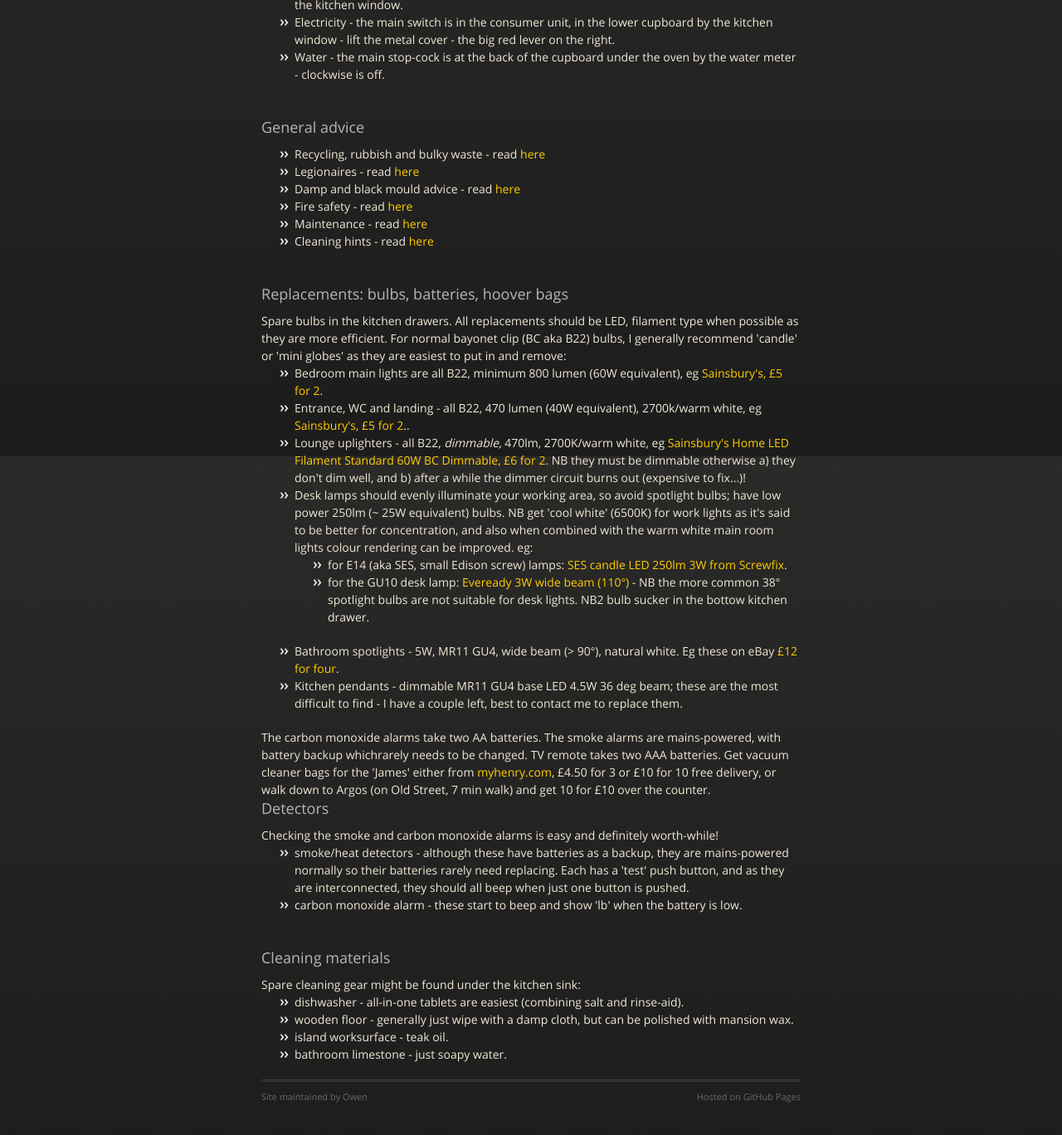
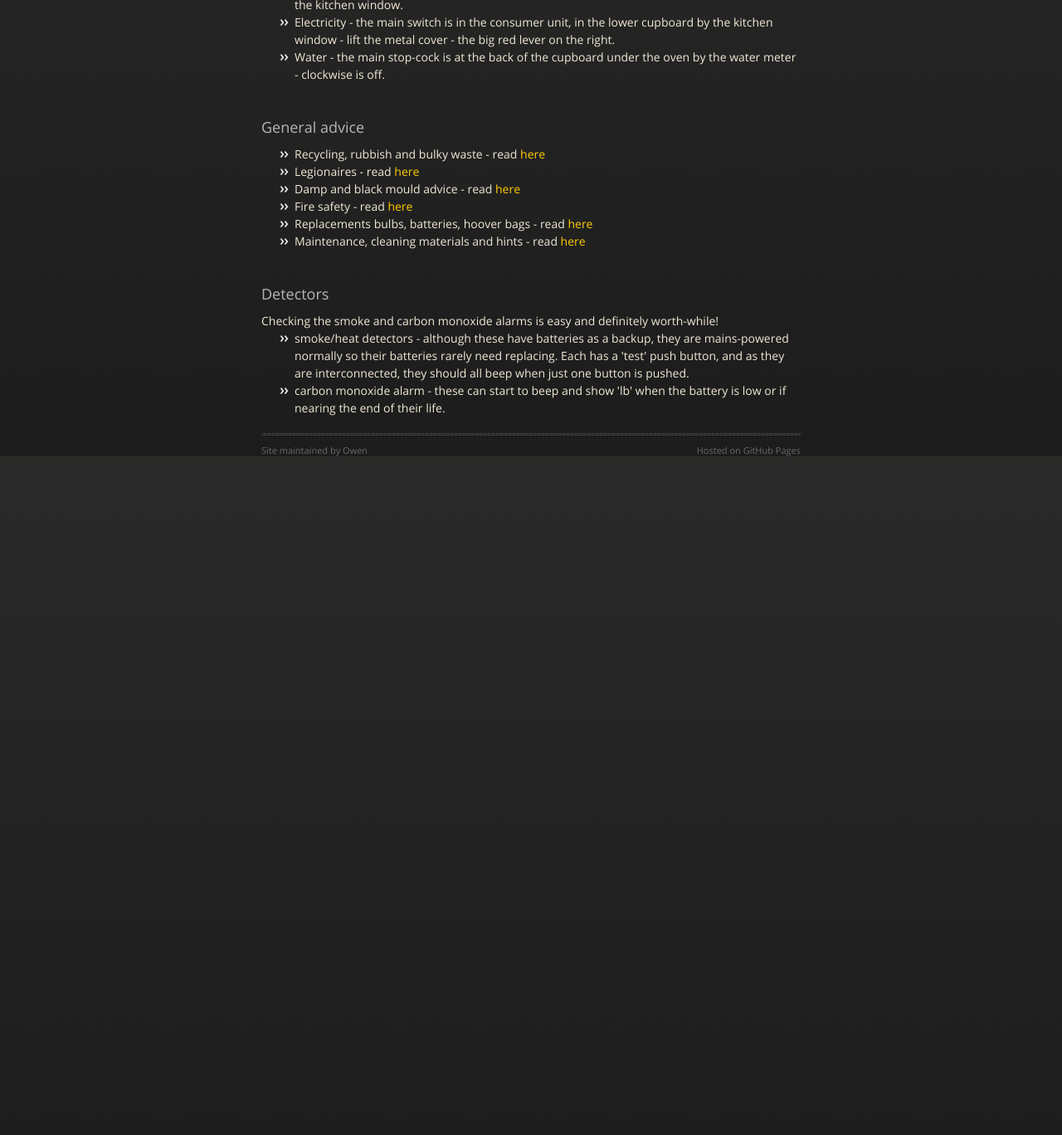
Before and after one commit to owenlydiard/3ibc, a Jekyll site: the page built from index.html, in a window 1280 px wide and 1400 px high, scrolled down 350 px. Shown: the top 1368 px of the window at 83% size. Built offline with Jekyll 4.4.1, drawn with Linux system fonts in a browser that asks for light colours; nearby versions of some CDN libraries; after the commit the page ends 985 px from its top, so only the background shows below that.

Commit message:
Maintenance info all in the PDF.

```diff
--- a/index.html
+++ b/index.html
@@ -4,7 +4,7 @@ title: Home
 group: navigation
 ---
 
-        <div id="footle">
+<div id="footle">
 
 These web pages hopefully provide some information that may help your stay at the flat.
 
@@ -24,45 +24,16 @@ These web pages hopefully provide some information that may help your stay at th
 <li>Legionaires - read <a href='docs/IBC-advice_for_tenants~Apr2026.pdf#page=3'>here</a></li>
 <li>Damp and black mould advice - read <a href='docs/IBC-advice_for_tenants~Apr2026.pdf#page=4'>here</a></li>
 <li>Fire safety - read <a href='docs/IBC-advice_for_tenants~Apr2026.pdf#page=6'>here</a></li>
-<li>Maintenance - read <a href='docs/IBC-advice_for_tenants~Apr2026.pdf#page=7'>here</a></li>
-<li>Cleaning hints - read <a href='docs/IBC-advice_for_tenants~Apr2026.pdf#page=8'>here</a></li>
+<li>Replacements bulbs, batteries, hoover bags - read <a href='docs/IBC-advice_for_tenants~Apr2026.pdf#page=7'>here</a></li>
+<li>Maintenance, cleaning materials and hints - read <a href='docs/IBC-advice_for_tenants~Apr2026.pdf#page=8'>here</a></li>
 </ul>
-
-<br>
-<h3>Replacements: bulbs, batteries, hoover bags</h3>
-Spare bulbs in the kitchen drawers.  All replacements should be LED, filament type when possible as they are more efficient. For normal bayonet clip (BC aka B22) bulbs, I generally recommend 'candle' or 'mini globes' as they are easiest to put in and remove:
-<ul>
-<li>Bedroom main lights are all B22, minimum 800 lumen (60W equivalent), eg <a href="https://www.sainsburys.co.uk/gol-ui/product/sainsburys-home-led-filament-standard-60w-bc-light-bulb-2pk">Sainsbury's, £5 for 2</a>.</li>
-<li>Entrance, WC and landing - all B22, 470 lumen (40W equivalent), 2700k/warm white, eg <a href="https://www.sainsburys.co.uk/gol-ui/product/sainsburys-home-led-filament-candle-40w-bc-light-bulb-2pk">Sainsbury's, £5 for 2</a>..</li>
-<li>Lounge uplighters - all B22, <i>dimmable,</i> 470lm, 2700K/warm white, eg <a href="https://www.sainsburys.co.uk/gol-ui/product/sainsburys-home-led-filament-standard-60w-bc-dim-light-bulb-2pk">Sainsbury's Home LED Filament Standard 60W BC Dimmable, £6 for 2</a>. NB they must be dimmable otherwise a) they don't dim well, and b) after a while the dimmer circuit burns out (expensive to fix...)!</li>
-<li>Desk lamps should evenly illuminate your working area, so avoid spotlight bulbs; have low power 250lm (~ 25W equivalent) bulbs. NB get 'cool white' (6500K) for work lights as it's said to be better for concentration, and also when combined with the warm white main room lights colour rendering can be improved. eg: </li>
- <ul>
- <li> for E14 (aka SES, small Edison screw) lamps: <a href="https://www.screwfix.com/p/lap-ses-candle-led-light-bulb-250lm-3w/779fh">SES candle LED 250lm 3W from Screwfix</a>. </li>
- <li> for the GU10 desk lamp: <a href="https://www.amazon.co.uk/Eveready-2X-3w-LED-GU10-110/dp/B07KSCBBT2/ref=sr_1_8"/>Eveready 3W wide beam (110°)</a> - NB the more common 38° spotlight bulbs are not suitable for desk lights. NB2 bulb sucker in the bottow kitchen drawer. </li>
- </ul>
-<li>Bathroom spotlights - 5W, MR11 GU4, wide beam (> 90°), natural white. Eg these on eBay <a href="https://www.ebay.co.uk/itm/353852147203" title="Bulbs on Amazon">£12 for four</a>. </li>
-<li>Kitchen pendants - dimmable MR11 GU4 base LED 4.5W 36 deg beam; these are the most difficult to find - I have a couple left, best to contact me to replace them.</li>
-</ul>
-
-The carbon monoxide alarms take two AA batteries. The smoke alarms are mains-powered, with battery backup whichrarely needs to be changed. TV remote takes two AAA batteries.
-
-Get vacuum cleaner bags for the 'James' either from <a href="https://www.myhenry.com/accessories-and-consumables/henry-hepaflo-filter-bags">myhenry.com</a>, £4.50 for 3 or £10 for 10 free delivery, or walk down to Argos (on Old Street, 7 min walk) and get 10 for £10 over the counter.
 
 <br>
 <h3>Detectors</h3>
 Checking the smoke and carbon monoxide alarms is easy and definitely worth-while!
 <ul>
 <li>smoke/heat detectors - although these have batteries as a backup, they are mains-powered normally so their batteries rarely need replacing. Each has a 'test' push button, and as they are interconnected, they should all beep when just one button is pushed.</li>
-<li>carbon monoxide alarm - these start to beep and show 'lb' when the battery is low.</li>
+<li>carbon monoxide alarm - these can start to beep and show 'lb' when the battery is low or if nearing the end of their life.</li>
 </ul>
 
-<br>
-<h3>Cleaning materials</h3>
-Spare cleaning gear might be found under the kitchen sink:
-<ul>
-<li>dishwasher - all-in-one tablets are easiest (combining salt and rinse-aid).</li>
-<li>wooden floor - generally just wipe with a damp cloth, but can be polished with mansion wax.</li>
-<li>island worksurface - teak oil.</li>
-<li>bathroom limestone - just soapy water.</li>
-</ul>
-        </div>
+</div>
```
Also changed, not shown: 1 other file.
